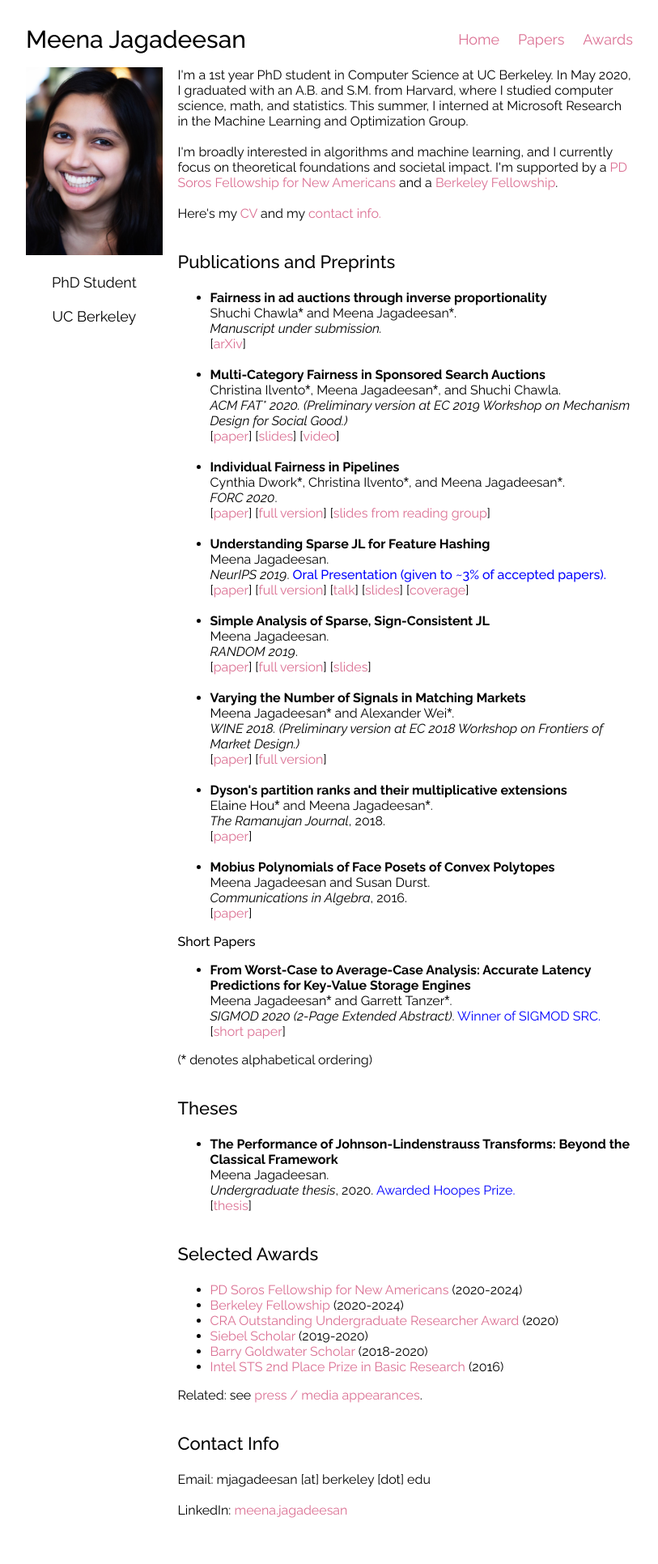
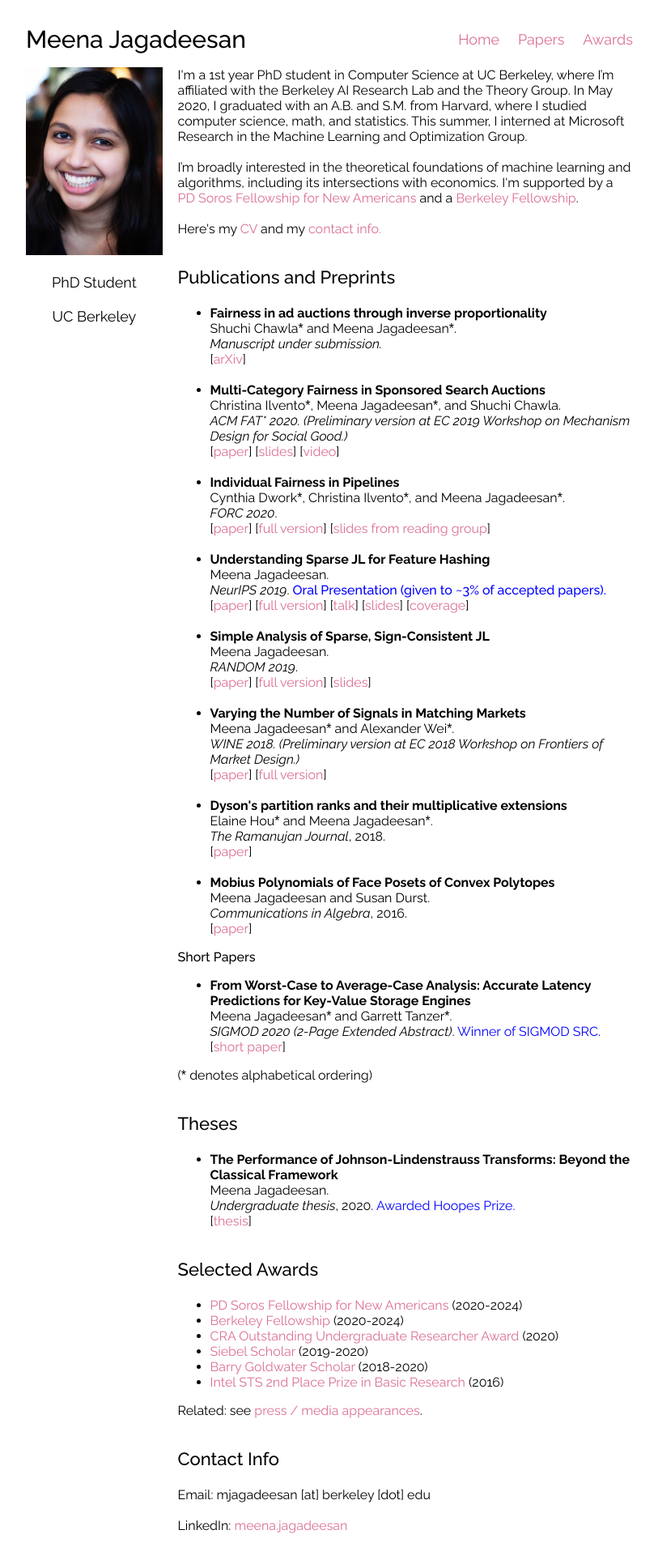
Before and after one commit to mjagadeesan/mjagadeesan.github.io, a Jekyll site: the page built from index.html, in a window 1280 px wide. Shown: the whole page at 81% size, without its empty margins (233-1046 px from the left). Built offline with Jekyll 4.4.1, drawn with Linux system fonts in a browser that asks for light colours.

Commit message:
Update index.html

```diff
--- a/index.html
+++ b/index.html
@@ -6,8 +6,8 @@ layout: default
 	{% include photo.html %}
 </div>
 <div class="text">
-	<span> I'm a 1st year PhD student in Computer Science at UC Berkeley. In May 2020, I graduated with an A.B. and S.M. from Harvard, where I studied computer science, math, and statistics. This summer, I interned at Microsoft Research in the Machine Learning and Optimization Group.</span><br><br>
-	<span>I'm broadly interested in algorithms and machine learning, and I currently focus on theoretical foundations and societal impact. I'm supported by a <a href='https://www.pdsoros.org/meet-the-fellows/meena-jagadeesan'>PD Soros Fellowship for New Americans</a> and a <a href='https://grad.berkeley.edu/admissions/apply/fellowships-entering/'> Berkeley Fellowship</a>. </span><br><br>
+	<span> I'm a 1st year PhD student in Computer Science at UC Berkeley, where I’m affiliated with the Berkeley AI Research Lab and the Theory Group. In May 2020, I graduated with an A.B. and S.M. from Harvard, where I studied computer science, math, and statistics. This summer, I interned at Microsoft Research in the Machine Learning and Optimization Group.</span><br><br>
+	<span>I’m broadly interested in the theoretical foundations of machine learning and algorithms, including its intersections with economics. I'm supported by a <a href='https://www.pdsoros.org/meet-the-fellows/meena-jagadeesan'>PD Soros Fellowship for New Americans</a> and a <a href='https://grad.berkeley.edu/admissions/apply/fellowships-entering/'> Berkeley Fellowship</a>. </span><br><br>
 	Here's my <a href='CV-ResearchNew.pdf'>CV</a> and my <a href='#contact'>contact info.</a>
 	<h3><a id="papers"></a><span>Publications and Preprints</span></h3>
 	<ul>
```
